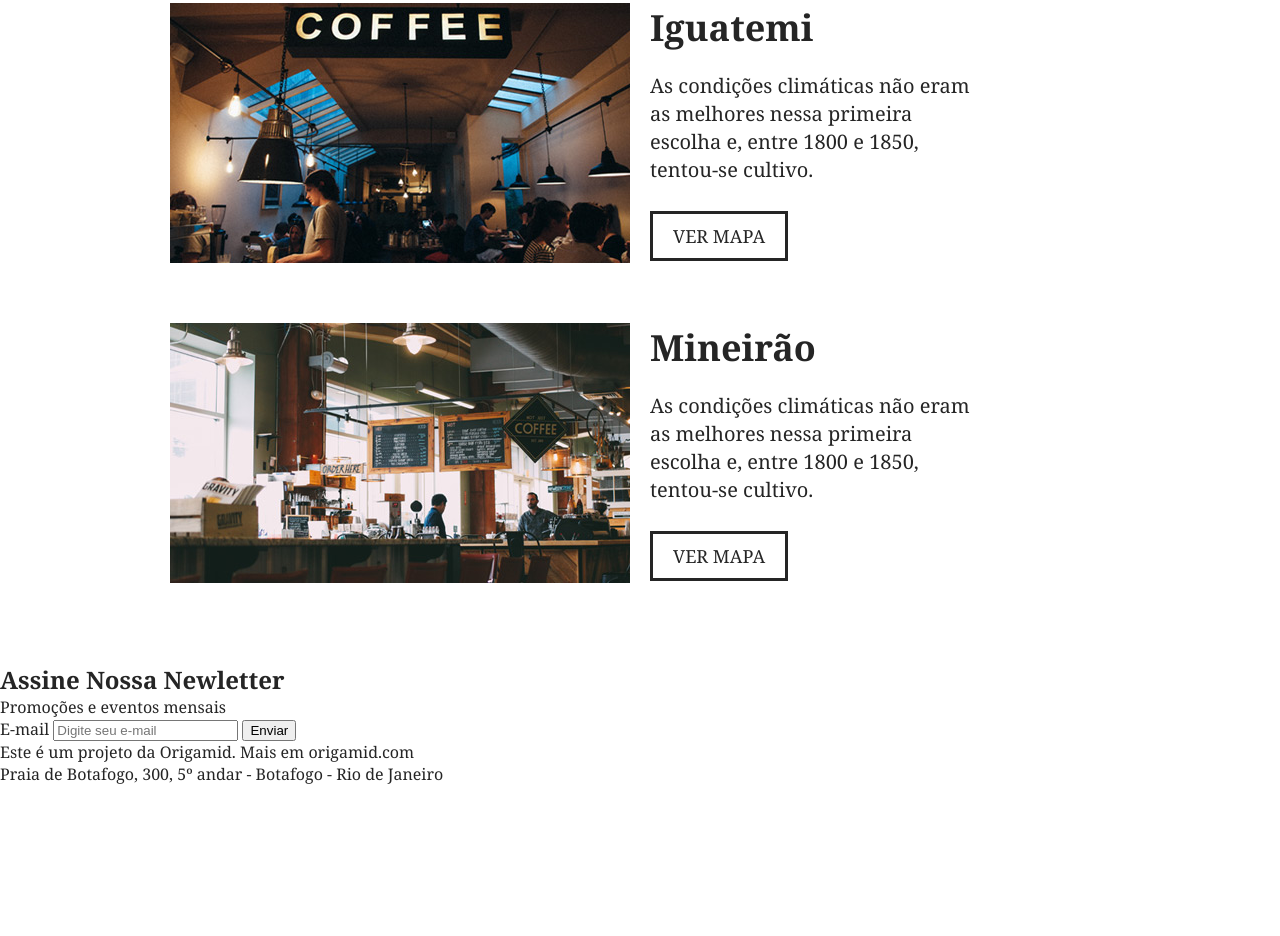
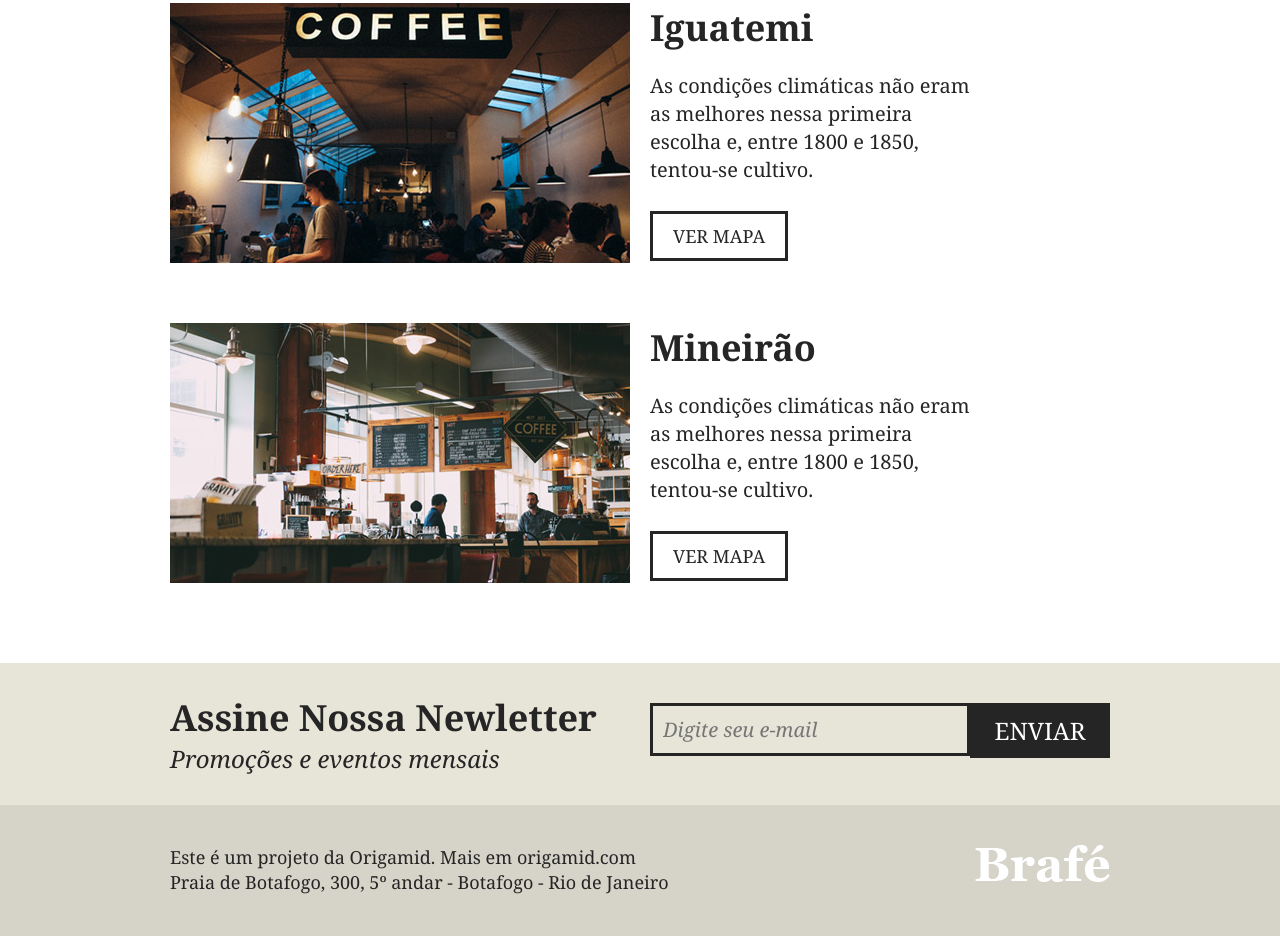
Before and after one commit to darleyszasva/brafe_1_puro, a plain HTML site: page index.html in a window 1280 px wide. Shown: the part 2171-3107 px from the top of the page. Before the commit the page ends 2998 px from the top, so only its background shows below. Drawn offline with Linux system fonts and the light colour scheme.

Commit message:
Seção footer completa

```diff
--- a/css/style.css
+++ b/css/style.css
@@ -10,6 +10,9 @@
      color: #252525;
     }
 
+    * {
+        box-sizing: border-box;
+    }
 /* Menu */
 
 .menu {
@@ -265,3 +268,102 @@ h2.produtos-mineiro::before {
     color: #252525;
     padding: 10px 20px;
 }
+
+/* Assine */
+
+.assine {
+    background: #e7e4d8;
+    padding: 30px 0;
+}
+
+.assine-container {
+    max-width: 960px;
+    margin: 0 auto;
+}
+
+.assine-container::after, .assine-container::before {
+    content: '';
+    display: table;
+    clear: both;
+}
+
+.assine-info { /* Pode-se usar ".assine < div < div */
+    width: 460px;
+    margin: 0 10px;
+    float: left;
+
+}
+
+.assine-info h2 {
+    font-size: 2.25em;
+}
+
+.assine-info p {
+font-size: 1.5em;
+font-style: italic;
+}
+
+.assine form {
+    width: 460px;
+    margin: 10px 10px 0 10px;
+    float: left;
+}
+
+.assine form label {
+    display: none;
+}
+
+.assine input {
+    box-sizing: border-box;
+    width: 320px;
+    border: 3px solid #252525;
+    background: none;
+    font-size: 1.25em;
+    font-style: italic;
+    font-family: Georgia, 'Times New Roman', Times, serif;
+    padding: 10px;
+    float: left;
+}
+
+.assine button {
+    background: #252525;
+    font-family: Georgia, 'Times New Roman', Times, serif;
+    text-transform: uppercase;
+    font-size: 1.5em;
+    width: 140px;
+    padding: 11px 0;
+    color: #ffffff;
+    border: none;
+    cursor: pointer;
+}
+
+/* Footer */
+
+.footer {
+    background:#d6d3c8;
+    padding: 40px 0;
+}
+
+.footer-container {
+    max-width: 960px;
+    margin: 0 auto;
+}
+
+.footer-container::after, .footer-container::before {
+    content: '';
+    display: table;
+    clear: both;
+}
+
+.footer-container p {
+    float: left;
+    margin: 0 10px;
+    font-size: 1.125em;
+    line-height: 1.4em;
+}
+
+.footer img {
+    float: right;
+    margin: 0 10px;
+    display: block;
+}
--- a/index.html
+++ b/index.html
@@ -97,8 +97,9 @@
             </div>
         </div>
     </section>
-    <section>
-        <div>
+    <section class="assine">
+        <div class="assine-container">
+            <div class="assine-info">
             <h2>Assine Nossa Newletter</h2>
             <p>Promoções e eventos mensais</p>
         </div>
@@ -107,9 +108,11 @@
             <input type="text" placeholder="Digite seu e-mail"name="" id="">
             <button type="submit">Enviar</button>
         </form>
+        </div>
     </section>
-    <footer>
-        <div>
+
+    <footer class="footer">
+        <div class="footer-container">
             <p>Este é um projeto da Origamid. Mais em origamid.com<br>Praia de Botafogo, 300, 5º andar - Botafogo - Rio de Janeiro</p>
             <img src="img/brafe.png" alt="Brafé">
         </div>
```
